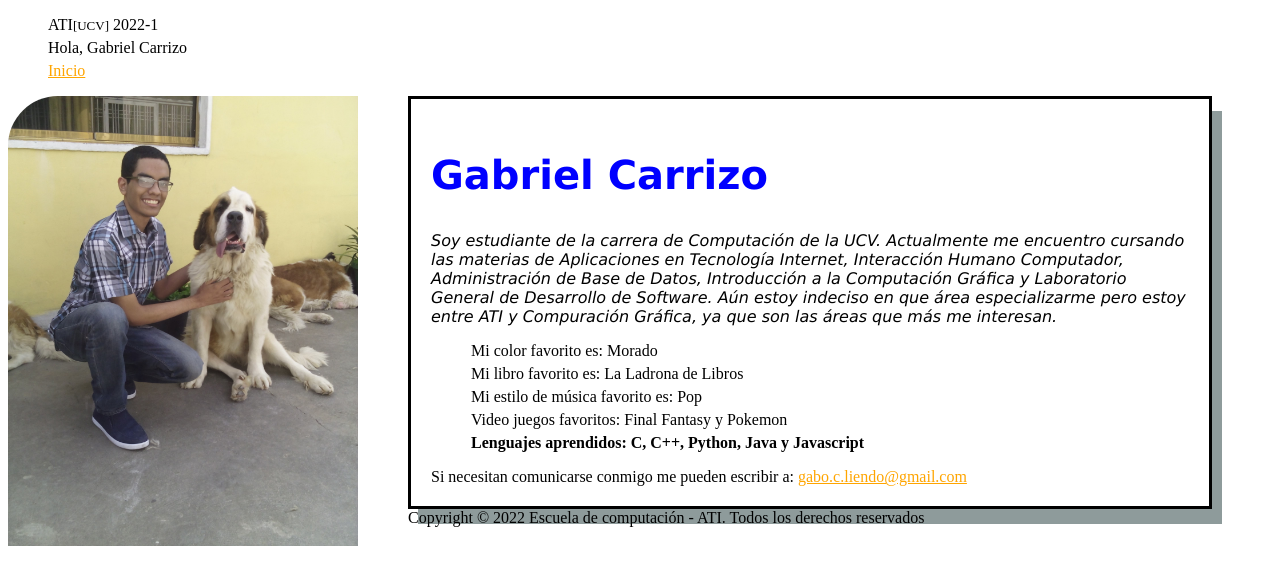
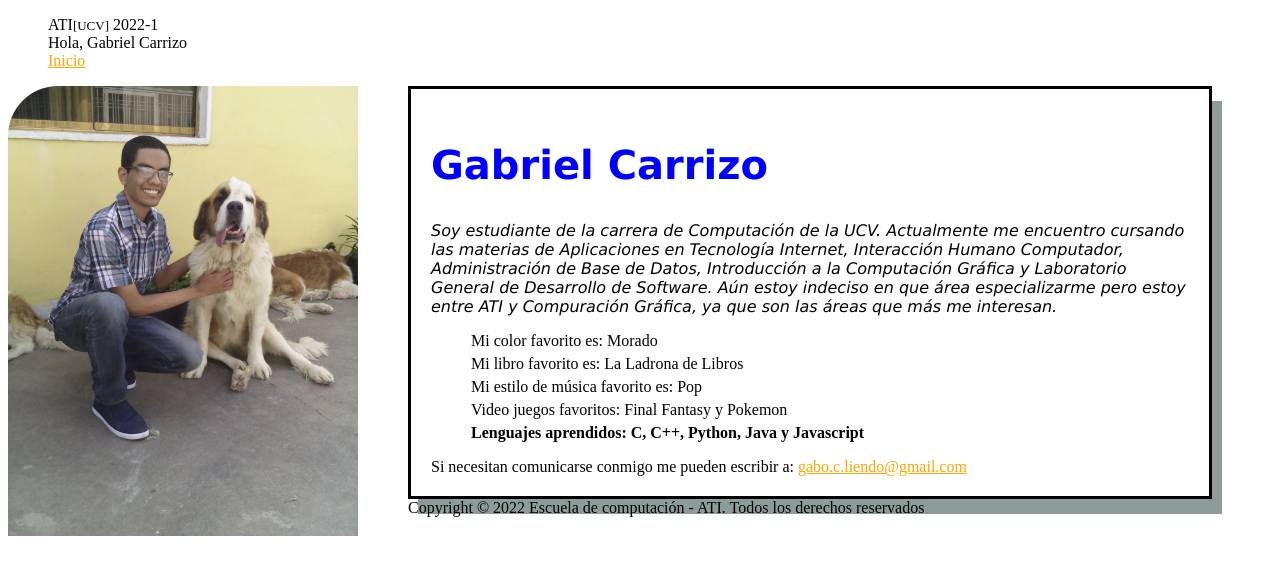
Before and after one commit to Guarenas98/ati_2022_1, a PHP site: page /perfil.html in a window 1280 px wide. Shown: the top 585 px of the page. Run offline with PHP 8.4, Linux system fonts and the light colour scheme.

Commit message:
solve old css clash

```diff
--- a/27031954/perfil.css
+++ b/27031954/perfil.css
@@ -24,7 +24,7 @@ p{
     font-family:Verdana;
     font-style: italic;
 }
-li{
+.divPerfil ul li{
     margin: 5px 0;
 }
 ul{
--- a/css/style.css
+++ b/css/style.css
@@ -45,7 +45,7 @@ nav ul li a, nav ul li a:link, nav ul li a:visited {
 	width: 30%;
 }
 
-.logo small {
+.logo .small {
 	font-size: 14pt;
 }
 
```
